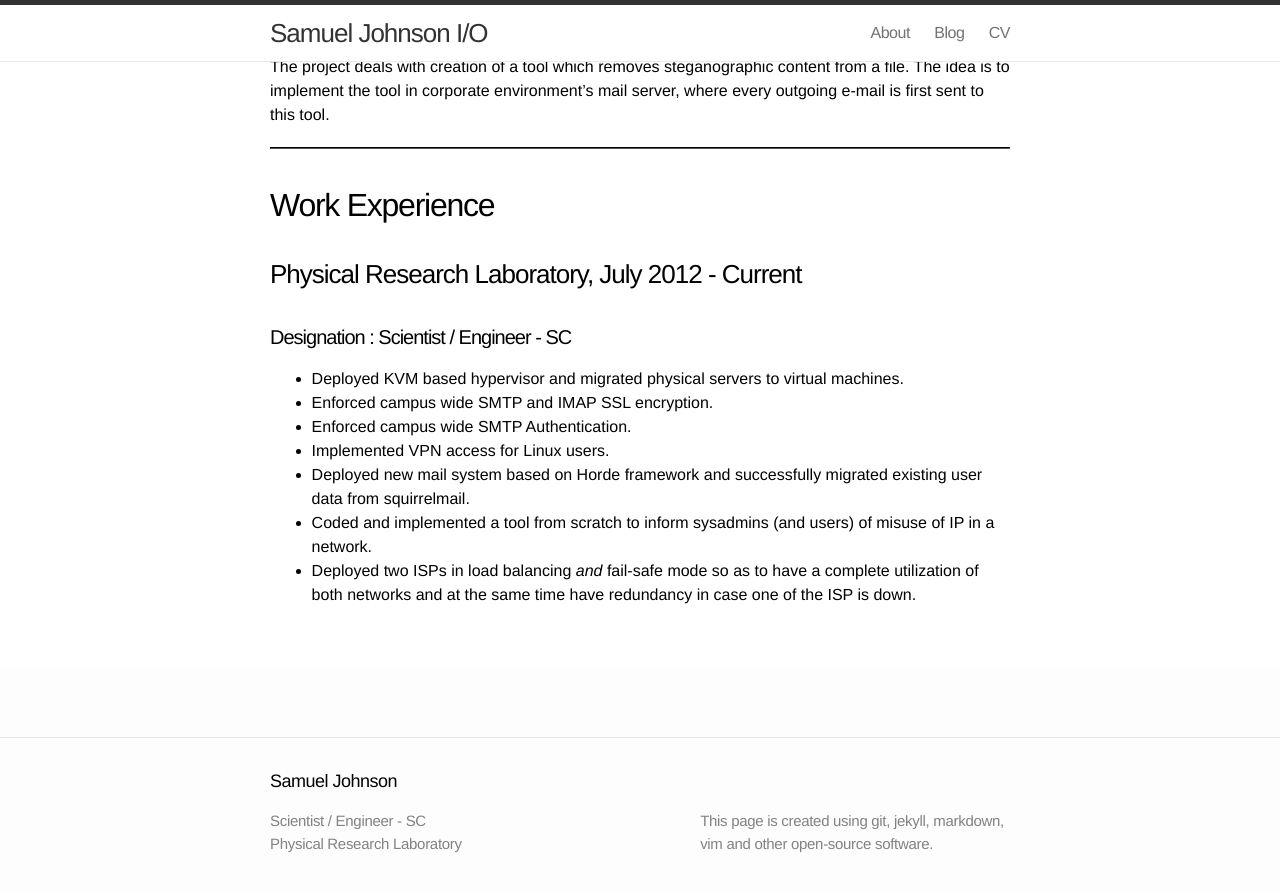
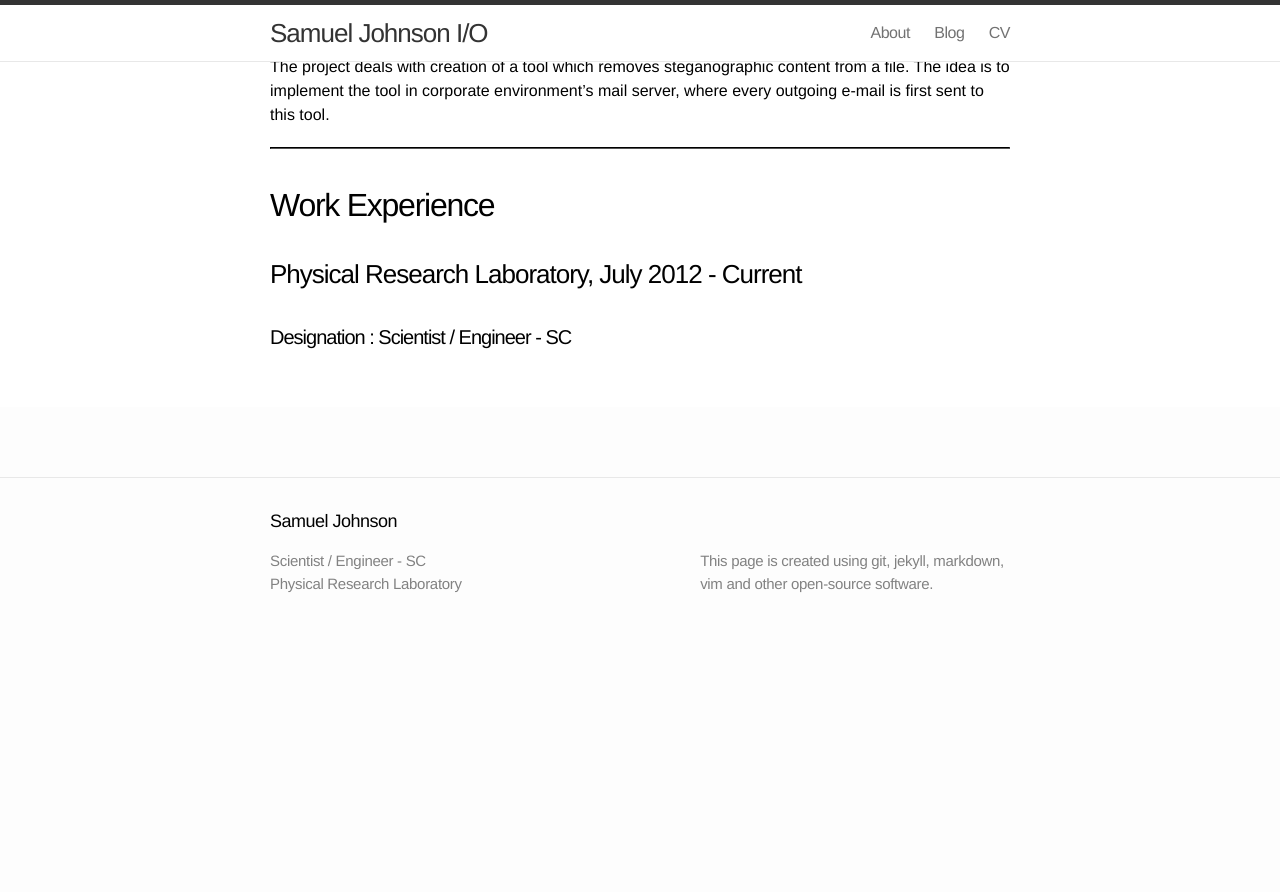
Before and after one commit to samueljohnson/samueljohnson.github.io.archive, a Jekyll site: the page built from cv.markdown, in a window 1280 px wide and 900 px high, scrolled down 2293 px. Shown: the top 892 px of the window. Built offline with Jekyll 4.4.1, drawn with Linux system fonts in a browser that asks for light colours; nearby versions of some CDN libraries; after the commit the page ends 2933 px from its top, so only the background shows below that.

Commit message:
Removed unnecessary things

```diff
--- a/cv.markdown
+++ b/cv.markdown
@@ -101,12 +101,3 @@ where every outgoing e-mail is first sent to this tool.
 ### Physical Research Laboratory, July 2012 - Current
 
 #### Designation : Scientist / Engineer - SC
-
-  * Deployed KVM based hypervisor and migrated physical servers to virtual machines.
-  * Enforced campus wide SMTP and IMAP SSL encryption.
-  * Enforced campus wide SMTP Authentication.
-  * Implemented VPN access for Linux users.
-  * Deployed new mail system based on Horde framework and successfully migrated existing user data from squirrelmail.
-  * Coded and implemented a tool from scratch to inform sysadmins (and users) of misuse of IP in a network.
-  * Deployed two ISPs in load balancing *and* fail-safe mode so as to have a complete
-utilization of both networks and at the same time have redundancy in case one of the ISP is down.
```
